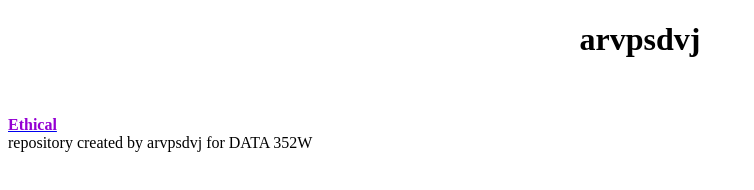
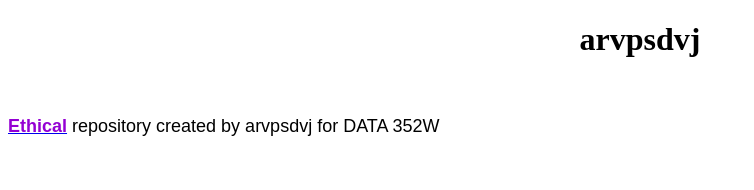
Before and after one commit to arvpsdvj/arvpsdvj.github.io, a plain HTML site: page index.html in a window 1280 px wide. Shown: the whole page, without its empty margins (0-754 px from the left). Drawn offline with Linux system fonts and the light colour scheme.

Commit message:
Update index.html

```diff
--- a/index.html
+++ b/index.html
@@ -17,6 +17,6 @@
   <body>
     <h1 style="text-align:center;">arvpsdvj</h1>
     <br>
-    <p class = "p1"><a href="https://github.com/arvpsdvj/arvpsdvj.github.io"><div title="Links to repository main page"><strong>Ethical</strong></div></a> repository created by arvpsdvj for DATA 352W</p>
+    <p class = "p1"><a href="https://github.com/arvpsdvj/arvpsdvj.github.io" title="Links to repository main page"><strong>Ethical</strong></a> repository created by arvpsdvj for DATA 352W</p>
   </body>
 </html>
```
